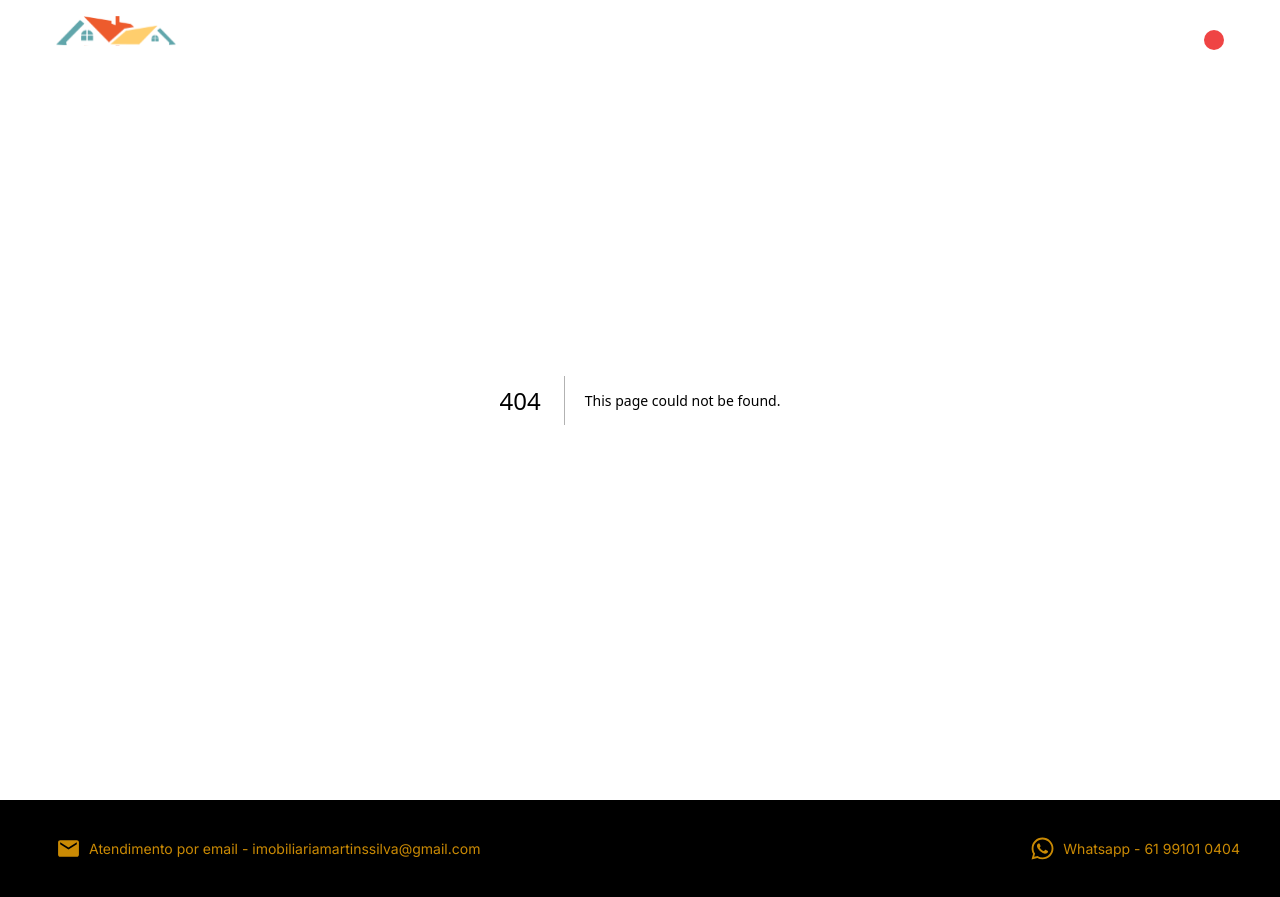
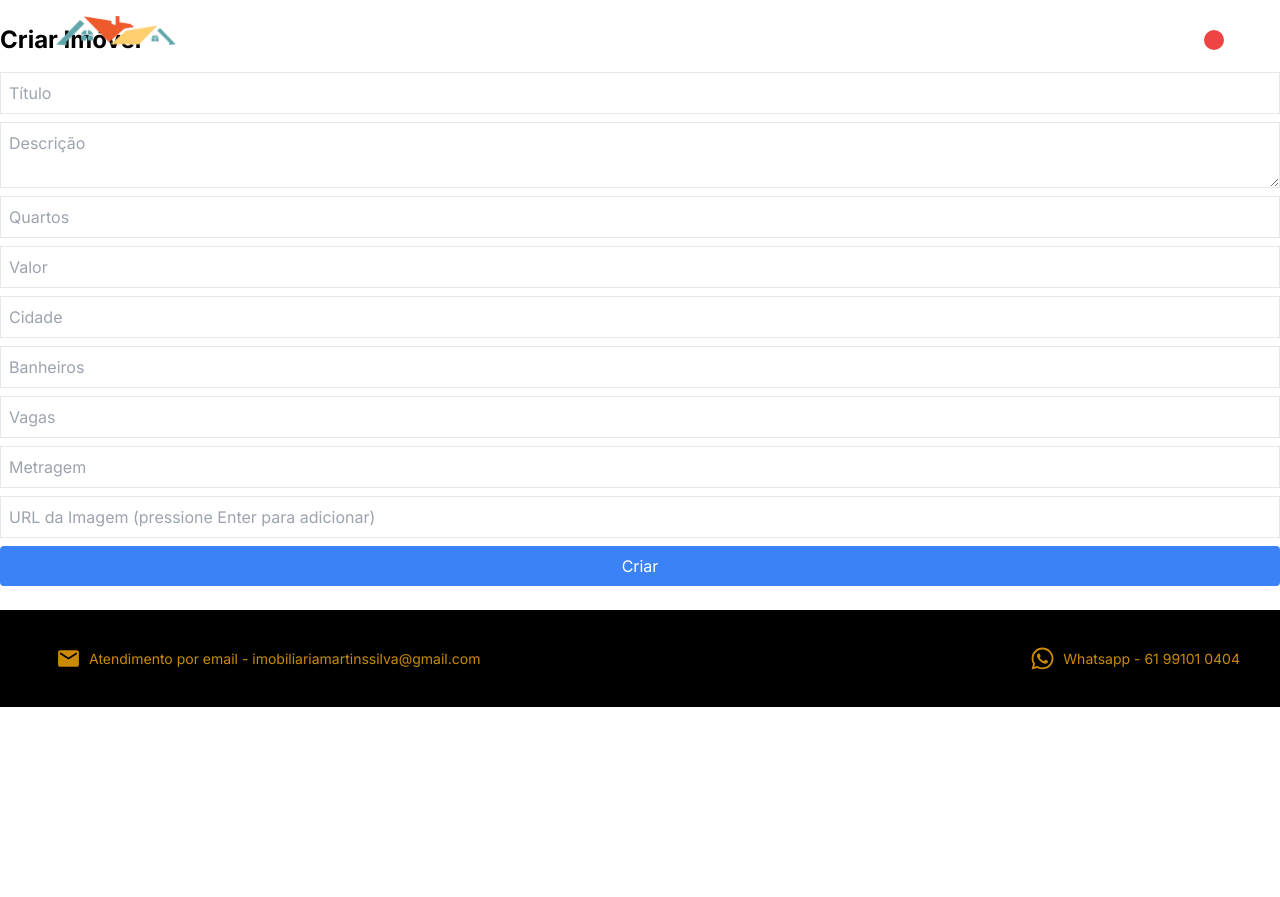
Before and after one commit to eliasfmartins/landing-imobiliaria, a Next.js app: page /cadastrar-imoveis in a window 1280 px wide. Before the commit this address had no page. After the commit the page ends 800 px from the top, so only its background shows below. Built offline with nearby package versions, Linux system fonts and the light colour scheme.

Commit message:
feat: criacao da page de cadastro de imoveis

```diff
--- /dev/null
+++ b/src/app/cadastrar-imoveis/page.tsx
@@ -0,0 +1,157 @@
+'use client';
+import { useRouter } from 'next/navigation';
+import { useState, ChangeEvent, KeyboardEvent, FormEvent } from 'react';
+
+const CriarImovel = () => {
+  const router = useRouter();
+  const [imovel, setImovel] = useState({
+    title: '',
+    description: '',
+    images: [] as string[],
+    rooms: '',
+    value: '',
+    city: '',
+    bathrooms: '',
+    garages: '',
+    area: ''
+  });
+
+  const [imageUrl, setImageUrl] = useState('');
+
+  const handleChange = (e: ChangeEvent<HTMLInputElement | HTMLTextAreaElement>) => {
+    const { name, value } = e.target;
+    setImovel({ ...imovel, [name]: value });
+  };
+
+  const handleImageChange = (e: ChangeEvent<HTMLInputElement>) => {
+    setImageUrl(e.target.value);
+  };
+
+  const handleImageKeyPress = (e: KeyboardEvent<HTMLInputElement>) => {
+    if (e.key === 'Enter' && imageUrl.trim() !== '') {
+      setImovel({ ...imovel, images: [...imovel.images, imageUrl] });
+      setImageUrl('');
+      e.preventDefault();
+    }
+  };
+
+  const handleRemoveImage = (index: number) => {
+    setImovel({
+      ...imovel,
+      images: imovel.images.filter((_, i) => i !== index)
+    });
+  };
+
+  const handleSubmit = async (e: FormEvent<HTMLFormElement>) => {
+    e.preventDefault();
+    await fetch('http://localhost:3333/imoveis', {
+      method: 'POST',
+      credentials: 'include',
+      headers: {
+        'Content-Type': 'application/json'
+      },
+      body: JSON.stringify(imovel)
+    });
+    router.push('/imoveis');
+  };
+
+  return (
+    <div className="container mx-auto pt-6">
+      <h1 className="text-2xl font-bold mb-4">Criar Imóvel</h1>
+      <form onSubmit={handleSubmit} className='flex flex-col flex-1 mb-6'>
+        <input
+          type="text"
+          name="title"
+          value={imovel.title}
+          onChange={handleChange}
+          placeholder="Título"
+          className="border p-2 mb-2"
+        />
+        <textarea
+          name="description"
+          value={imovel.description}
+          onChange={handleChange}
+          placeholder="Descrição"
+          className="border p-2 mb-2"
+        />
+        <input
+          type="text"
+          name="rooms"
+          value={imovel.rooms}
+          onChange={handleChange}
+          placeholder="Quartos"
+          className="border p-2 mb-2"
+        />
+        <input
+          type="text"
+          name="value"
+          value={imovel.value}
+          onChange={handleChange}
+          placeholder="Valor"
+          className="border p-2 mb-2"
+        />
+        <input
+          type="text"
+          name="city"
+          value={imovel.city}
+          onChange={handleChange}
+          placeholder="Cidade"
+          className="border p-2 mb-2"
+        />
+        <input
+          type="text"
+          name="bathrooms"
+          value={imovel.bathrooms}
+          onChange={handleChange}
+          placeholder="Banheiros"
+          className="border p-2 mb-2"
+        />
+        <input
+          type="text"
+          name="garages"
+          value={imovel.garages}
+          onChange={handleChange}
+          placeholder="Vagas"
+          className="border p-2 mb-2"
+        />
+        <input
+          type="text"
+          name="area"
+          value={imovel.area}
+          onChange={handleChange}
+          placeholder="Metragem"
+          className="border p-2 mb-2"
+        />
+        <div>
+          <input
+            type="text"
+            value={imageUrl}
+            onChange={handleImageChange}
+            onKeyPress={handleImageKeyPress}
+            placeholder="URL da Imagem (pressione Enter para adicionar)"
+            className="border p-2 mb-2 w-full"
+          />
+          <ul>
+            {imovel.images.map((image, index) => (
+              <li key={index} className="flex items-center">
+                {image}
+                <button
+                  type="button"
+                  onClick={() => handleRemoveImage(index)}
+                  className="ml-2 text-red-500"
+                >
+                  Remover
+                </button>
+              </li>
+            ))}
+          </ul>
+        </div>
+        <button type="submit" className="bg-blue-500 text-white p-2 rounded">
+          Criar
+        </button>
+      </form>
+    </div>
+  );
+};
+
+export default CriarImovel;
```
